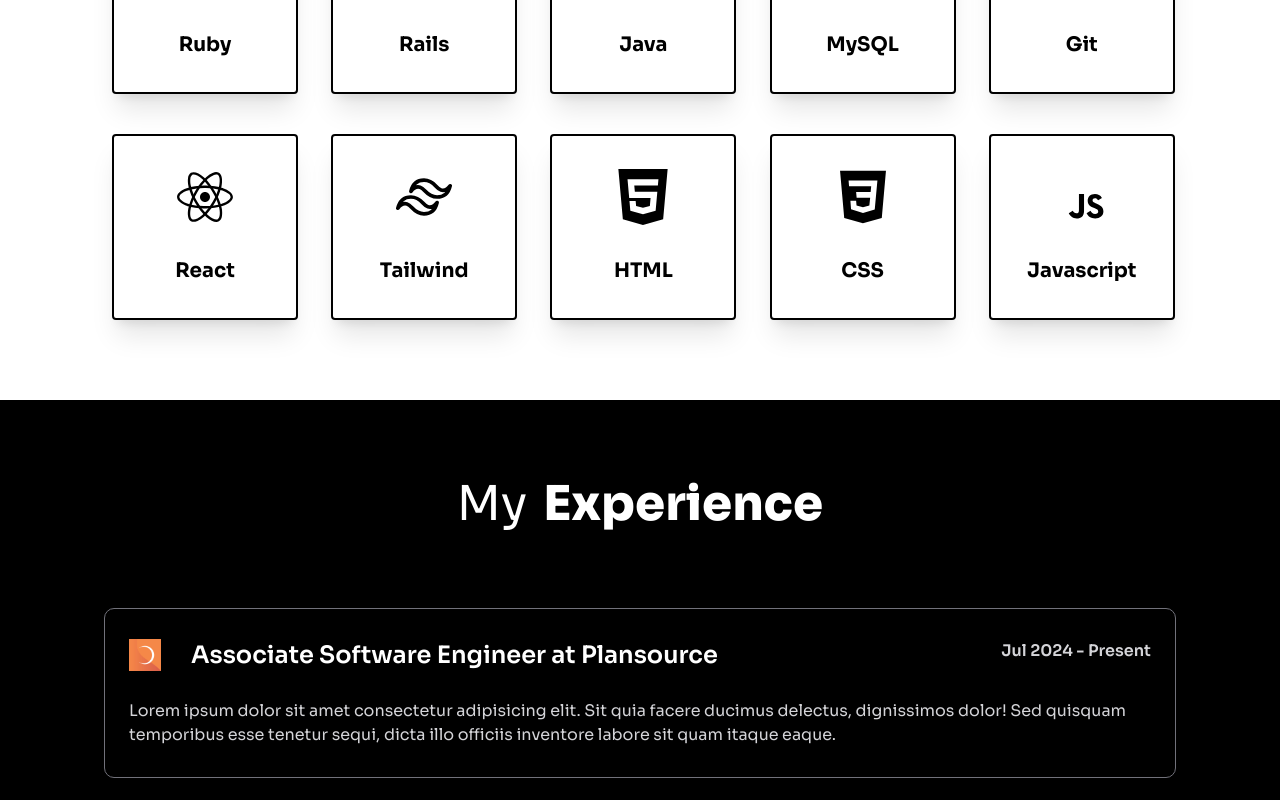
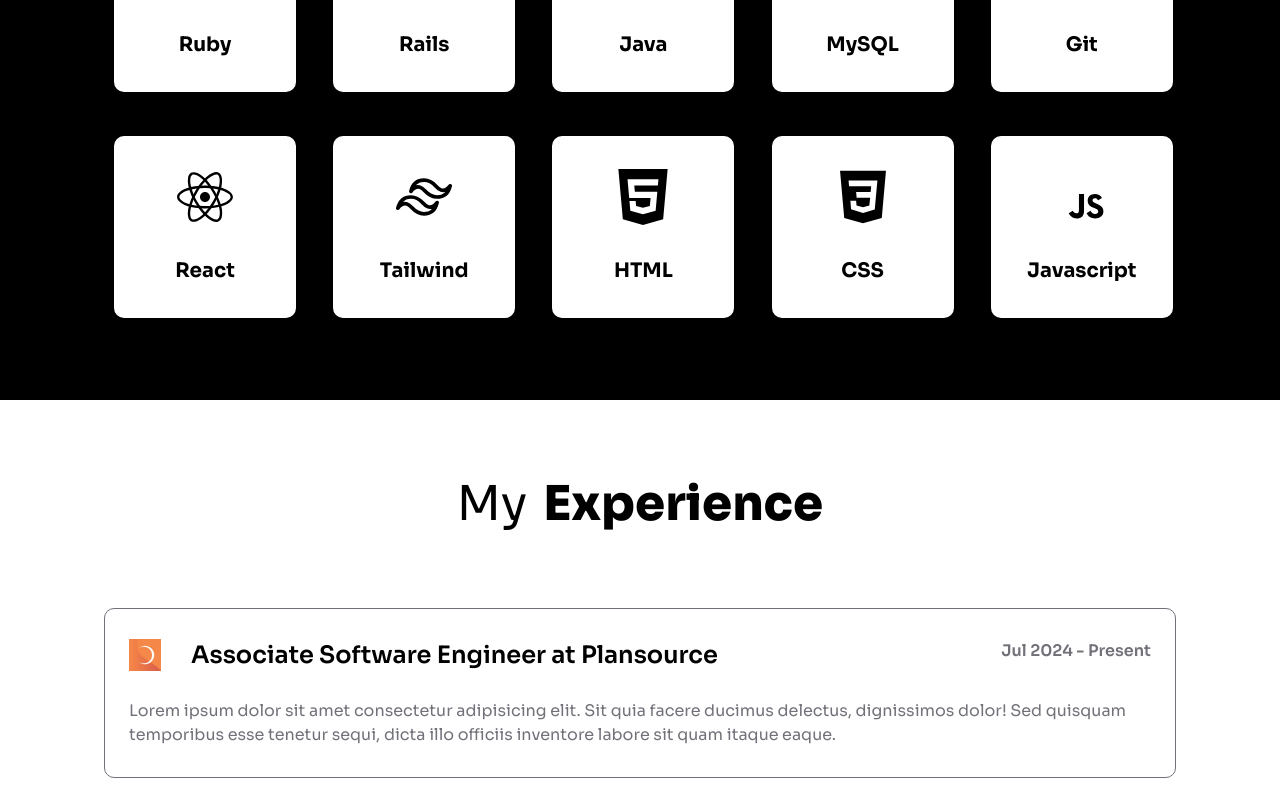
Before and after one commit to AKSHAY-1505/ReactPortfolioWebsite, a React (Vite) app: page / in a window 1280 px wide. Shown: the part 1040-1840 px from the top of the page. Built offline with nearby package versions, Linux system fonts and the light colour scheme.

Commit message:
make black and white background consistent.

```diff
--- a/src/components/experience_card.jsx
+++ b/src/components/experience_card.jsx
@@ -2,15 +2,15 @@
 
 function ExperienceCard({ company_logo, designation, time_period, children }) {
   return (
-    <div className="flex flex-col gap-7 border border-zinc-500 rounded-[10px] px-6 py-[30px] hover:bg-zinc-800">
+    <div className="flex flex-col gap-7 border border-zinc-500 rounded-[10px] px-6 py-[30px] hover:scale-105 duration-300 border border-black">
       <div className="flex justify-between">
         <div className="flex gap-[30px]">
           <img src={company_logo} className="h-8 w-8" />
-          <p className="text-white text-2xl font-semibold">{designation}</p>
+          <p className="text-black text-2xl font-semibold">{designation}</p>
         </div>
-        <p className="text-zinc-300 text-base font-semibold">{time_period}</p>
+        <p className="text-zinc-500 text-base font-semibold">{time_period}</p>
       </div>
-      <p className="text-zinc-300 text-base">{children}</p>
+      <p className="text-zinc-500 text-base">{children}</p>
     </div>
   );
 }
--- a/src/components/skill_card.jsx
+++ b/src/components/skill_card.jsx
@@ -2,7 +2,7 @@
 
 function SkillCard({ icon, text }) {
   return (
-    <div className='flex flex-col gap-8 items-center justify-center h-[186px] w-[186px] border-black border-2 rounded px-6 py-6 shadow-xl bg-white hover:invert'>
+    <div className='flex flex-col gap-8 items-center justify-center h-[186px] w-[186px] border-black border-2 rounded px-6 py-6 bg-white rounded-xl hover:scale-110 duration-500'>
         <img src={icon} className='h-14 w-14' />
         <p className='text-xl font-bold'>{text}</p>
     </div>
--- a/src/sections/experience.jsx
+++ b/src/sections/experience.jsx
@@ -5,10 +5,10 @@
 
 function Experience() {
   return (
-    <div className="bg-black">
+    <div className="bg-white">
       <div className="section flex flex-col gap-5 items-center justify-center">
         <div className="flex items-center justify-center py-5">
-          <ThinAndThickTitle thin="My" thick="Experience" invert />
+          <ThinAndThickTitle thin="My" thick="Experience" />
         </div>
         <div className="flex flex-col items-center justify-center gap-8 px-6 py-10 ">
           <ExperienceCard
--- a/src/sections/skills.jsx
+++ b/src/sections/skills.jsx
@@ -1,25 +1,24 @@
-import React from 'react'
-import ThinAndThickTitle from '../components/thin_and_thick_title'
-import SkillCard from '../components/skill_card'
-import GitIcon from '../assets/git_icon.svg'
-import JavascriptIcon from '../assets/javascript_icon.svg'
-import RubyIcon from '../assets/ruby_icon.svg'
-import RailsIcon from '../assets/rails_icon.svg'
-import MysqlIcon from '../assets/mysql_icon.svg'
-import JavaIcon from '../assets/java_icon.svg'
-import HtmlIcon from '../assets/html_icon.svg'
-import CssIcon from '../assets/css_icon.svg'
-import ReactIcon from '../assets/react_icon.svg'
-import TailwindIcon from '../assets/tailwind_icon.svg'
-
-
+import React from "react";
+import ThinAndThickTitle from "../components/thin_and_thick_title";
+import SkillCard from "../components/skill_card";
+import GitIcon from "../assets/git_icon.svg";
+import JavascriptIcon from "../assets/javascript_icon.svg";
+import RubyIcon from "../assets/ruby_icon.svg";
+import RailsIcon from "../assets/rails_icon.svg";
+import MysqlIcon from "../assets/mysql_icon.svg";
+import JavaIcon from "../assets/java_icon.svg";
+import HtmlIcon from "../assets/html_icon.svg";
+import CssIcon from "../assets/css_icon.svg";
+import ReactIcon from "../assets/react_icon.svg";
+import TailwindIcon from "../assets/tailwind_icon.svg";
 
 function Skills() {
   return (
-    <div className='section'>
+    <div className="bg-black">
+      <div className="section bg-black">
         <div className="flex flex-col px-8 gap-5">
           <div className="flex py-5 items-center justify-center">
-                <ThinAndThickTitle thin="My" thick="Skills" />
+            <ThinAndThickTitle thin="My" thick="Skills" invert />
           </div>
           <div className="grid grid-cols-2 lg:grid-cols-5 justify-between gap-10 py-5">
             <SkillCard icon={RubyIcon} text="Ruby" />
@@ -35,7 +34,8 @@
           </div>
         </div>
       </div>
-  )
+    </div>
+  );
 }
 
-export default Skills
+export default Skills;
```
Lines whose indentation alone changed are shown as unchanged.
